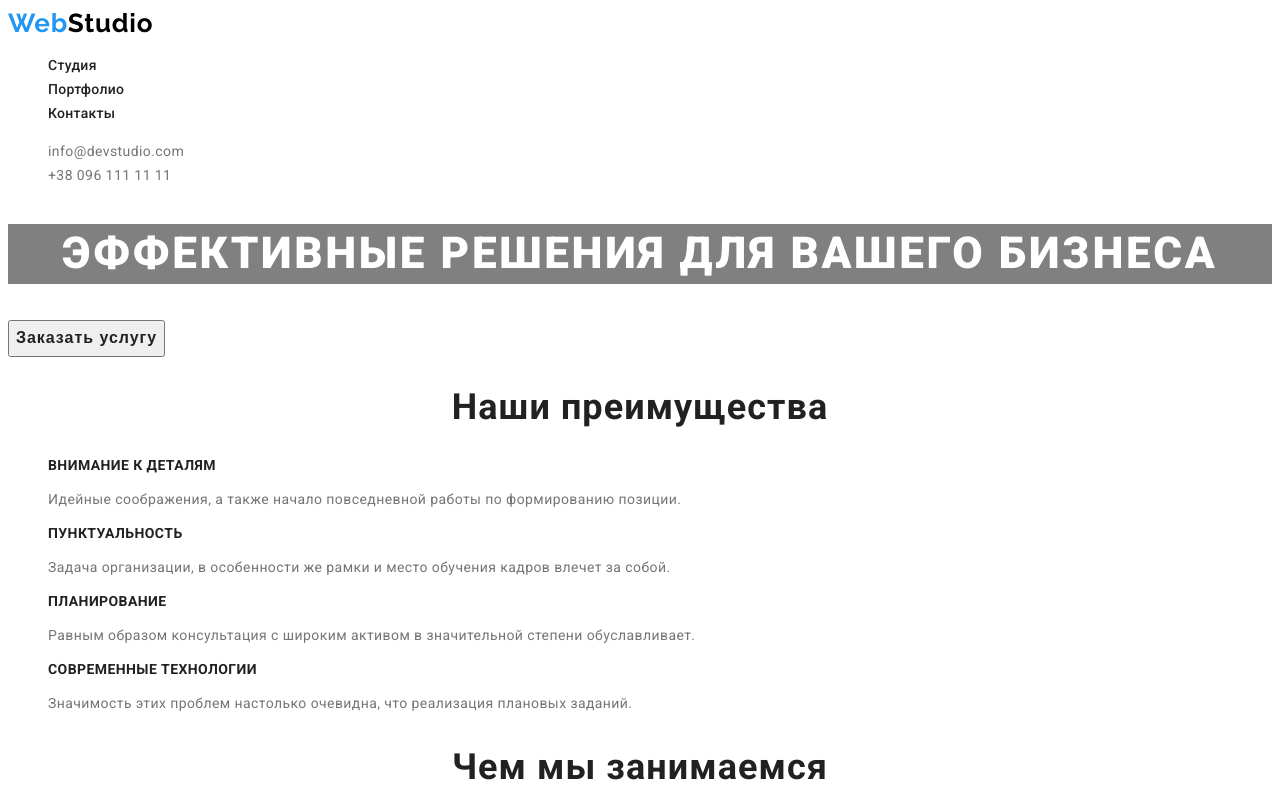
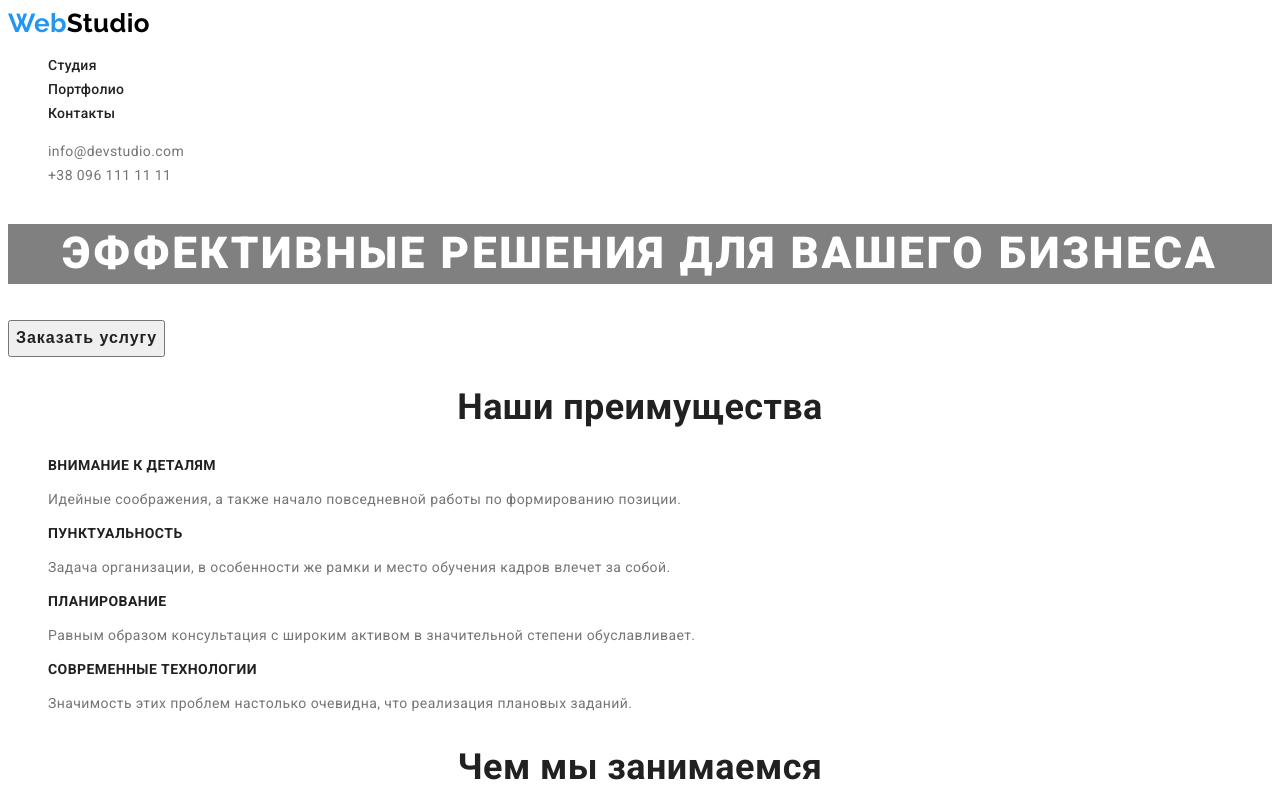
Before and after one commit to ikarkam76/goit-markup-hw-02, a plain HTML site: page index.html in a window 1280 px wide. Shown: the top 800 px of the page. Drawn offline with Linux system fonts and the light colour scheme.

Commit message:
корректирует стили

```diff
--- a/css/styles.css
+++ b/css/styles.css
@@ -39,7 +39,6 @@ ul {
     font-weight: 700;
     font-size: 26px;
     line-height: 1.19;
-    letter-spacing: 0.03em;
 }
 .header-logo {
     color: var(--header-secondary-logo-color);
@@ -95,7 +94,6 @@ h2 {
     font-size: 36px;
     line-height: 1.17;
     text-align: center;
-    letter-spacing: 0.03em;
     color: var(--secondary-title-text-color);
 }
 
```
